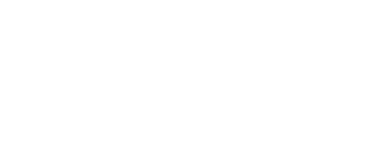
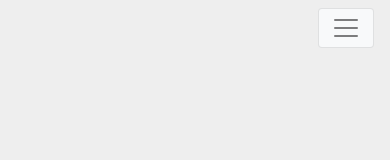
Before and after one commit to kratis9/Admin-Dashboard-Project, a plain HTML site: page index.html in a window 390 px wide. Drawn offline with nearby package versions, Linux system fonts and the light colour scheme.

Commit message:
create toggle

```diff
--- a/index.html
+++ b/index.html
@@ -9,11 +9,20 @@
         integrity="sha384-Gn5384xqQ1aoWXA+058RXPxPg6fy4IWvTNh0E263XmFcJlSAwiGgFAW/dAiS6JXm" crossorigin="anonymous">
     <script src="https://kit.fontawesome.com/d6aa80281f.js" crossorigin="anonymous"></script>
     <link href="https://fonts.googleapis.com/css2?family=Montserrat&display=swap" rel="stylesheet">
+    <link rel="stylesheet" href="style.css">
     <title>Admin Dashboard</title>
 </head>
 
 <body>
-
+    <!-- navbar -->
+    <nav class="navbar navbar-expand-md navbar-light">
+        <button class="navbar-toggler ml-auto mb-2 bg-light" type="button" data-toggle="collapse"
+            data-target="#myNavbar">
+            <span class="navbar-toggler-icon"></span>
+        </button>
+    </nav>
+    <!-- end of navbar -->
+    <script src="script.js"></script>
 </body>
 
 </html>
--- /dev/null
+++ b/style.css
@@ -0,0 +1,4 @@
+body {
+    font-family: 'Montserrat', sans-serif;
+    background: #eee;
+}
```
Also changed, not shown: script.js (added).
